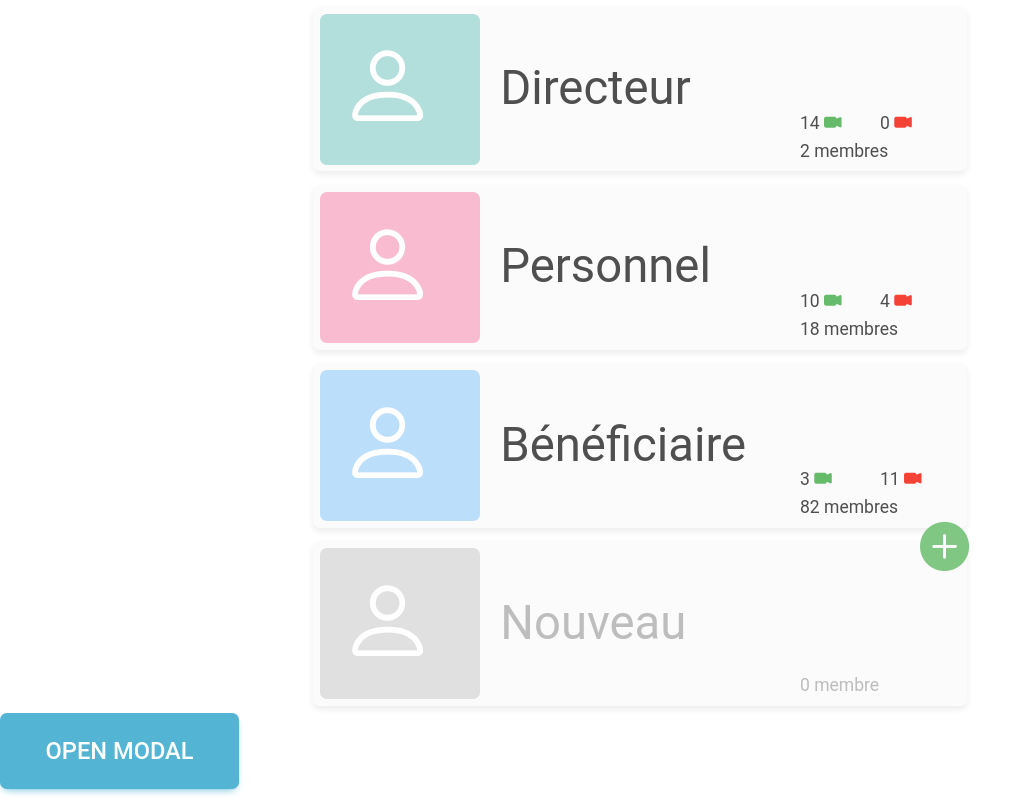
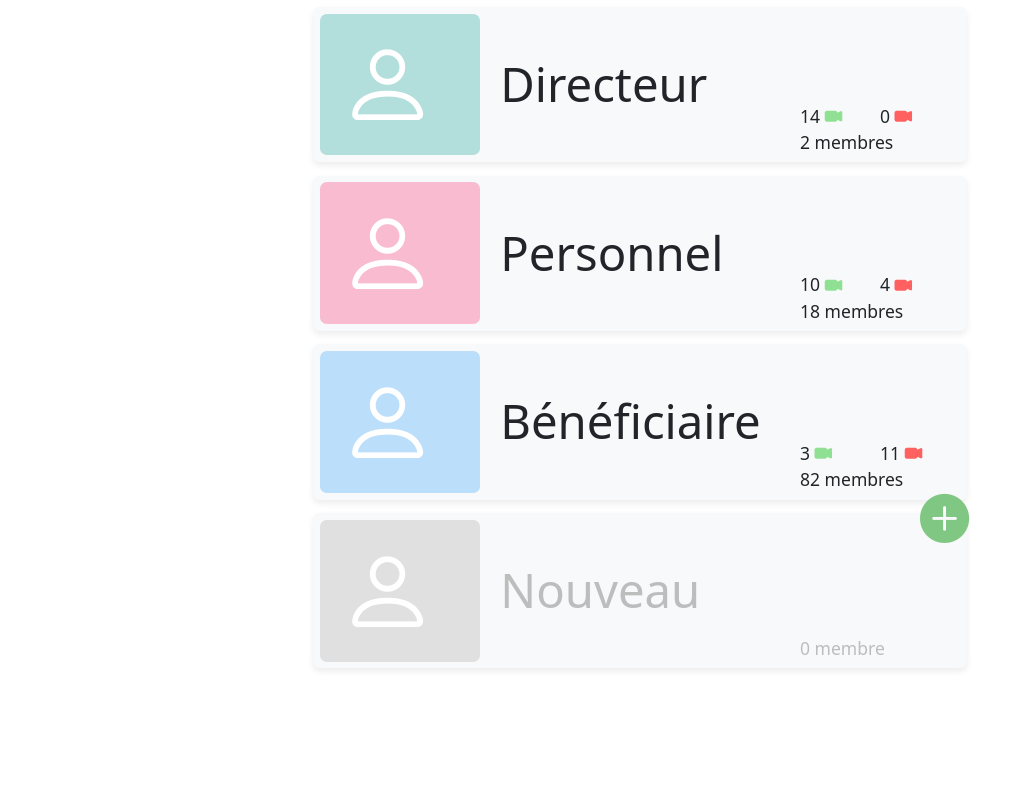
Before and after one commit to ikramjaujate/ProjetIntegration, a React (Create React App) app in the folder projet_integration/: page /grades in a window 1280 px wide. Shown: the whole page, without its empty margins (0-1033 px from the left). Built offline with nearby package versions, Linux system fonts and the light colour scheme.

Commit message:
Layout reprenant les actions des caméras pour un grade

```diff
--- a/projet_integration/src/Grades.js
+++ b/projet_integration/src/Grades.js
@@ -2,10 +2,11 @@ import'bootstrap/dist/css/bootstrap.min.css';
 import'bootstrap/dist/js/bootstrap.bundle.min';
 // import 'materialize-css/dist/css/materialize.min.css';
 import 'bootstrap-icons/font/bootstrap-icons.css';
-import 'mdb-ui-kit/css/mdb.min.css';
+// import 'mdb-ui-kit/css/mdb.min.css';
 
 import './css/Grades.css';
 import LayoutGrade from './components/LayoutGrade';
+import CameraInfo from './components/CameraInfo';
 import {useEffect, useState} from "react" ;
 
 function Grades() {
@@ -43,49 +44,40 @@ function Grades() {
                     </div>
                 </div>
 
+                {/* <button type="button" class="btn btn-primary" data-bs-toggle="modal" data-bs-target="#exampleModal">
+                Launch demo modal
+                </button> */}
 
-                {/* <button type="button" class="btn btn-primary" data-bs-toggle="modal" data-bs-target="#staticBackdrop">
-                    Launch static backdrop modal
-                </button>
-
-                <div class="modal-dialog modal-dialog-centered" id="staticBackdrop">
-                    <div class="modal-dialog">
+                <div class="modal fade" id="exampleModal" tabindex="-1" aria-labelledby="exampleModalLabel" aria-hidden="true">
+                    <div class="modal-dialog modal-lg modal-dialog-centered modal-dialog-scrollable">
                         <div class="modal-content">
-                        <div class="modal-header">
-                            <h5 class="modal-title" id="staticBackdropLabel">Modal title</h5>
-                            <button type="button" class="btn-close" data-bs-dismiss="modal" aria-label="Close"></button>
+                        <div class="modal-header row">
+                            <h5 class="p-1 modal-title shadow-sm rounded col-sm-8 align-self-center offset-sm-2" style={{backgroundColor:'#BBDEFB', color:"white", textAlign:"center"}} id="exampleModalLabel">Bénéficaire</h5>
+                            {/* <button type="button" class="btn-close col-sm-1" data-bs-dismiss="modal" aria-label="Close"></button> */}
                         </div>
                         <div class="modal-body">
-                            ...
+
+                            <div class="container-fluid">
+                                <CameraInfo color="#90e093" name="CAM1" notification={false}/>
+                                <CameraInfo color="#90e093" name="CAM2" notification={false}/>
+                                <CameraInfo color="#ff6060" name="CAM3" notification={false}/>
+                                <CameraInfo color="#ff6060" name="CAM4" notification={true}/>
+                                <CameraInfo color="#ff6060" name="CAM5" notification={true}/>
+                                <CameraInfo color="#90e093" name="CAM6" notification={false}/>
+                                <CameraInfo color="#90e093" name="CAM7" notification={false}/>
+                                <CameraInfo color="#ff6060" name="CAM8" notification={false}/>
+                                <CameraInfo color="#ff6060" name="CAM9" notification={false}/>
+                                <CameraInfo color="#ff6060" name="CAM10" notification={true}/>
+                            </div>
+
                         </div>
                         <div class="modal-footer">
                             <button type="button" class="btn btn-secondary" data-bs-dismiss="modal">Close</button>
-                            <button type="button" class="btn btn-primary">Understood</button>
+                            {/* <button type="button" class="btn btn-primary">Save changes</button> */}
                         </div>
                         </div>
                     </div>
-                </div> */}
-
-                    <button type="button" class="btn btn-info btn-lg" data-toggle="modal" data-target="#myModal">Open Modal</button>
-
-                    <div id="myModal" class="modal fade" role="dialog">
-                    <div class="modal-dialog">
-
-                        <div class="modal-content">
-                        <div class="modal-header">
-                            <button type="button" class="close" data-dismiss="modal">&times;</button>
-                            <h4 class="modal-title">Modal Header</h4>
-                        </div>
-                        <div class="modal-body">
-                            <p>Some text in the modal.</p>
-                        </div>
-                        <div class="modal-footer">
-                            <button type="button" class="btn btn-default" data-dismiss="modal">Close</button>
-                        </div>
-                        </div>
-
-                    </div>
-                    </div>
+                </div>
 
             </div>
         </div>
--- /dev/null
+++ b/projet_integration/src/components/CameraInfo.js
@@ -0,0 +1,25 @@
+import PropTypes from 'prop-types'
+
+// {/* <i className="bi bi-person-circle" style={{color:'red', fontSize:'2em'}}></i> */}
+const CameraInfo = ({name, color, notification}) => {
+    return (
+        <div class="row p-1 m-2 bg-light shadow-sm rounded">
+            <div class="col-md-4 align-self-center">{name}</div>
+            <div class="col-md-2 offset-md-5 rounded" style={{backgroundColor:color}}>
+                {/* <i class="bi bi-bell" style={{color:"white", fontSize:'100%'}}></i> */}
+                <i class="bi bi-bell" style={{color:notification ? "white" : color, fontSize:'100%'}}></i>
+            </div>
+        </div>
+    );
+}
+
+// CameraInfo.propTypes = {
+//     className : PropTypes.string,
+//     id_div : PropTypes.string,
+//     id_elem : PropTypes.string,
+//     name : PropTypes.string,
+//     value : PropTypes.string,
+//     onClick : PropTypes.func,
+// }
+
+export default CameraInfo;
--- a/projet_integration/src/components/LayoutGrade.js
+++ b/projet_integration/src/components/LayoutGrade.js
@@ -4,33 +4,32 @@ import PropTypes from 'prop-types'
 const LayoutGrade = ({name, color, members, allowed_camera, refused_camera}) => {
     return (
         <div className="row p-1 justify-content-center">
-            <div className="col-sm-10 col-md-8 col-lg-7 col-xl-6 col-xxl-5 p-1 bg-light shadow-sm rounded row">
+            <div className="col-sm-10 col-md-8 col-lg-7 col-xl-6 col-xxl-5 p-1 bg-light shadow-sm rounded row" type="button" data-bs-toggle="modal" data-bs-target="#exampleModal">
                 <div className="col-sm-3 rounded" style={{backgroundColor:color}}>
                     <i className="bi bi-person" style={{color:'white', fontSize:'350%'}}></i>
                 </div>
                 <div className="col-sm-6 align-self-center" style={{fontSize:'175%'}}>{name}</div>
                 <div className="p-0 col-sm-3 col align-self-end row" style={{fontSize:'65%', margin:'0px', textAlign:'left'}}>
                     <div className="p-0 col-sm-6">
-                        {allowed_camera} <i class="bi bi-camera-video-fill" style={{color:'#66BB6A'}}></i>
+                        {allowed_camera} <i class="bi bi-camera-video-fill" style={{color:'#90e093'}}></i>
                     </div>
                     <div className="p-0 col-sm-6">
-                        {refused_camera} <i class="bi bi-camera-video-fill" style={{color:'#F44336'}}></i>
+                        {refused_camera} <i class="bi bi-camera-video-fill" style={{color:'#ff6060'}}></i>
                     </div>
                     <div className="p-0 col-sm-12">{members} membres</div>
                 </div>
             </div>
         </div>
-    )
-
+    );
 }
 
-LayoutGrade.propTypes = {
-    className : PropTypes.string,
-    id_div : PropTypes.string,
-    id_elem : PropTypes.string,
-    name : PropTypes.string,
-    value : PropTypes.string,
-    onClick : PropTypes.func,
-}
+// LayoutGrade.propTypes = {
+//     className : PropTypes.string,
+//     id_div : PropTypes.string,
+//     id_elem : PropTypes.string,
+//     name : PropTypes.string,
+//     value : PropTypes.string,
+//     onClick : PropTypes.func,
+// }
 
 export default LayoutGrade;
--- a/projet_integration/src/css/Grades.css
+++ b/projet_integration/src/css/Grades.css
@@ -1,3 +1,17 @@
 .add-user:hover {
     color: #358539;
 }
+
+::-webkit-scrollbar {
+	width: 6px;
+}
+::-webkit-scrollbar-thumb {
+	background: #b1acaa;
+	border-radius: 10px;
+}
+::-webkit-scrollbar-thumb:hover {
+	background: #696969;
+}
+::-webkit-scrollbar-thumb:active {
+	background: #2A2A2A;
+}
--- a/projet_integration/src/css/Navbar.css
+++ b/projet_integration/src/css/Navbar.css
@@ -16,9 +16,9 @@
   }
 
   /* hiding scrollbar */
-::-webkit-scrollbar {
+/* ::-webkit-scrollbar {
     display: none;
-  }
+  } */
 
   .navbar {
     position: fixed;
```
